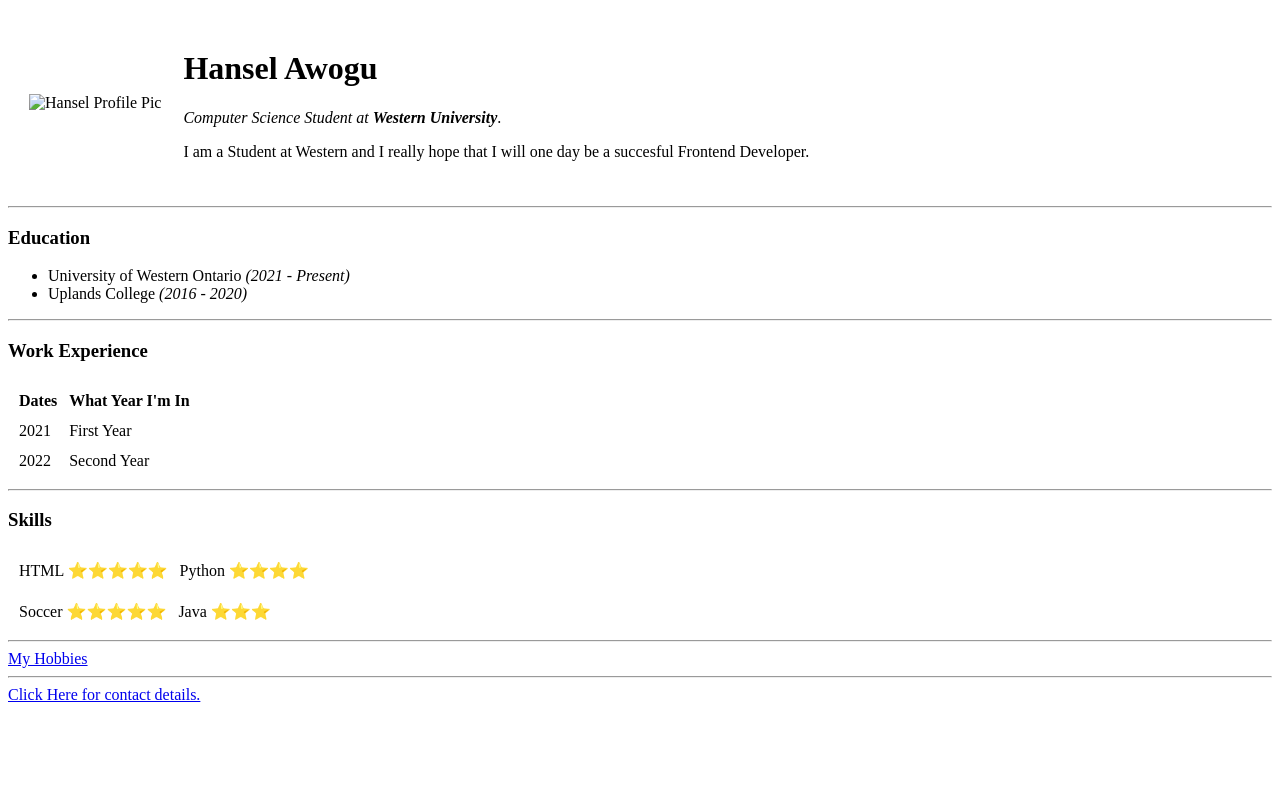
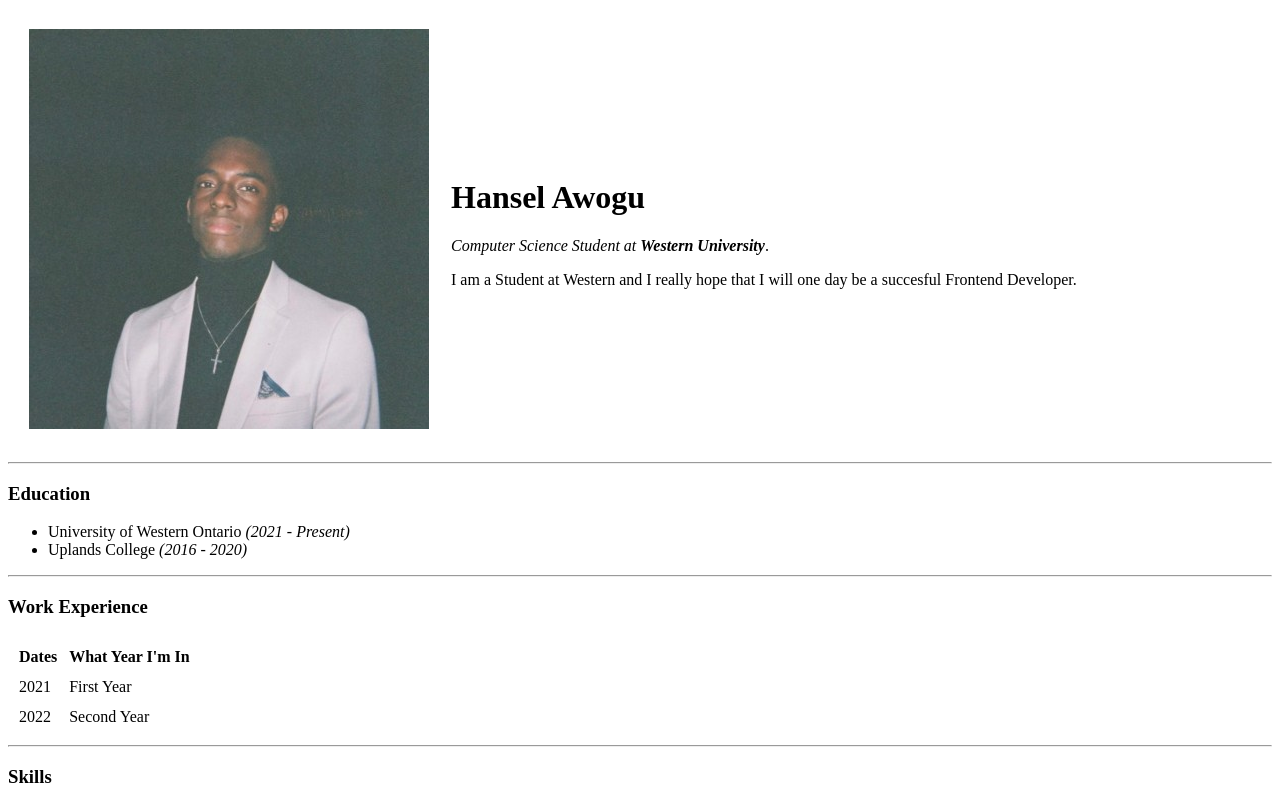
Before and after one commit to Awogu14/cv, a plain HTML site: page index.html in a window 1280 px wide. Shown: the top 800 px of the page. Drawn offline with Linux system fonts and the light colour scheme.

Commit message:
Updated the profile pic

```diff
--- a/index.html
+++ b/index.html
@@ -7,7 +7,7 @@
   <body>
     <table cellspacing = "20">
       <tr>
-        <td><img src="images/Hansel Profile Pic.jpeg" alt="Hansel Profile Pic"></td>
+        <td><img src="Hansel Profile Pic.jpeg" alt="Hansel Profile Pic"></td>
         <td><h1>Hansel Awogu</h1>
         <p><em>Computer Science Student at <strong>Western University</strong></em>.</p>
         <p>I am a Student at Western and I really hope that I will one day be a succesful Frontend Developer.</p></td>
```
